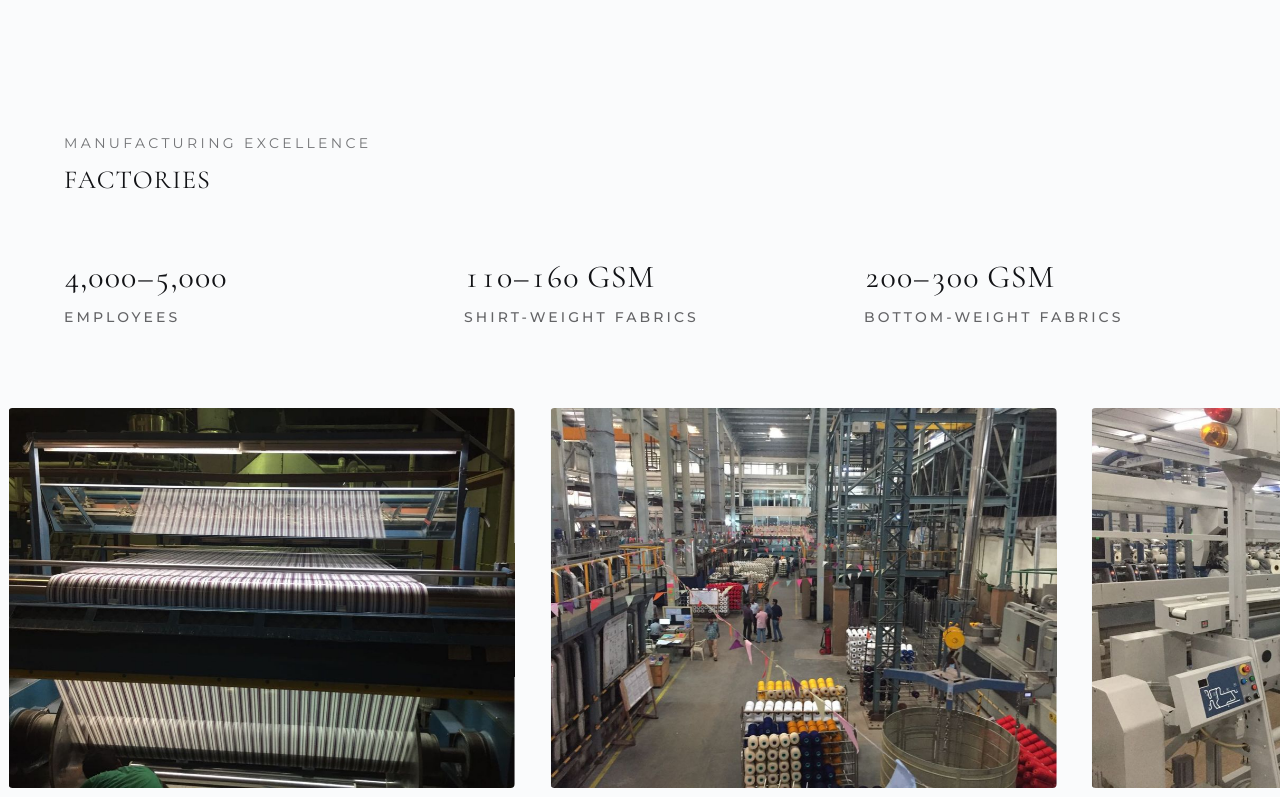
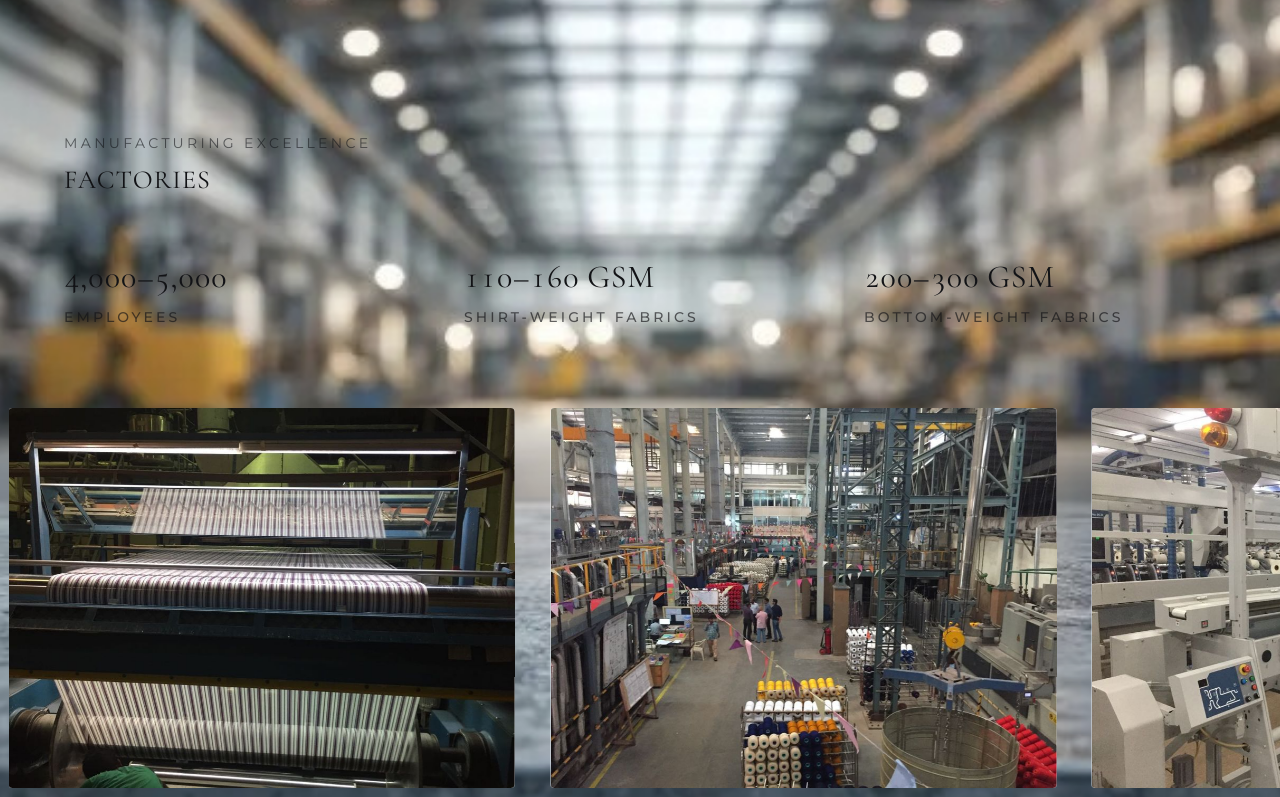
Before and after one commit to nayana-ojix/NOVUS-WEBSITE, a website built with Vite: page index.html in a window 1280 px wide. Shown: the part 4243-5040 px from the top of the page. Built offline with nearby package versions, Linux system fonts and the light colour scheme.

Commit message:
Use uploaded factory floor photo as background for factories section

```diff
--- a/index.html
+++ b/index.html
@@ -489,6 +489,11 @@
        - Minimal white typography category overlay on hover
        ============================================================ -->
   <section class="factories-section" id="factories" aria-label="Factories">
+    <!-- Background Image Layer: Manufacturing Floor Perspective -->
+    <div class="factories-bg-container" aria-hidden="true">
+      <img src="/images/factories/factories-bg.jpg" alt="" class="factories-bg-image" loading="lazy" decoding="async" />
+    </div>
+
     <div class="factories-container">
       <!-- Section Heading -->
       <div class="factories-header">
--- a/styles.css
+++ b/styles.css
@@ -1796,11 +1796,34 @@ body.menu-open .navbar {
   z-index: 20;
   width: 100%;
   padding: 9rem 0;
-  background-color: #fafbfc;
+  background-color: #f4f5f7;
   overflow: hidden;
 }
 
+/* Background Image Layer: Manufacturing Floor Perspective */
+.factories-bg-container {
+  position: absolute;
+  inset: 0;
+  width: 100%;
+  height: 100%;
+  overflow: hidden;
+  z-index: 1;
+  pointer-events: none;
+}
+
+.factories-bg-image {
+  width: 100%;
+  height: 100%;
+  object-fit: cover;
+  object-position: center center;
+  display: block;
+  pointer-events: none;
+  opacity: 0.95;
+}
+
 .factories-container {
+  position: relative;
+  z-index: 2;
   max-width: 1280px;
   margin: 0 auto;
   padding: 0 4rem;
@@ -1876,6 +1899,7 @@ body.menu-open .navbar {
   width: 100%;
   overflow: hidden;
   position: relative;
+  z-index: 2;
   padding: 0.5rem 0;
   margin-top: 4.5rem;
   user-select: none;
```
Also changed, not shown: public/images/factories/factories-bg.jpg (added).
